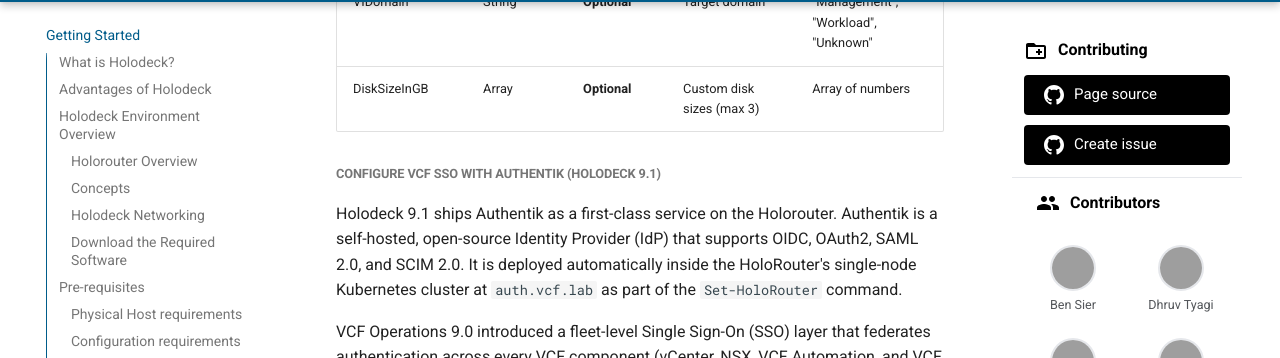
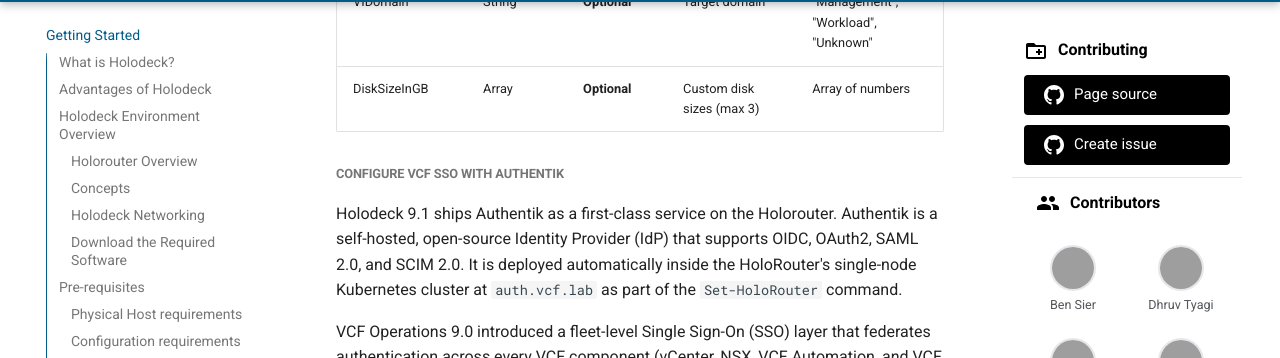
Before and after one commit to vmware/Holodeck, an MkDocs documentation site: the page built from docs/index.md, in a window 1280 px wide and 900 px high, scrolled down 43119 px, cut to the strip 94-452 px from the top of the window. Built offline with MkDocs 1.6.1 and Material for MkDocs 9.7.7, drawn with Linux system fonts in a browser that asks for light colours; comment, search, counter and statistics services are not loaded; the version menu is left out; grey boxes are pictures that could not be loaded.

Commit message:
fix typo

```diff
--- a/docs/index.md
+++ b/docs/index.md
@@ -878,7 +878,7 @@
 | VIDomain                 | String   | **Optional** | Target domain | "Management", "Workload", "Unknown" |
 | DiskSizeInGB             | Array    | **Optional** | Custom disk sizes (max 3) | Array of numbers |
 
-##### Configure VCF SSO with Authentik (Holodeck 9.1)
+##### Configure VCF SSO with Authentik
 
 Holodeck 9.1 ships Authentik as a first-class service on the Holorouter. Authentik is a self-hosted, open-source Identity Provider (IdP) that supports OIDC, OAuth2, SAML 2.0, and SCIM 2.0. It is deployed automatically inside the HoloRouter's single-node Kubernetes cluster at `auth.vcf.lab` as part of the `Set-HoloRouter` command.
 
```
